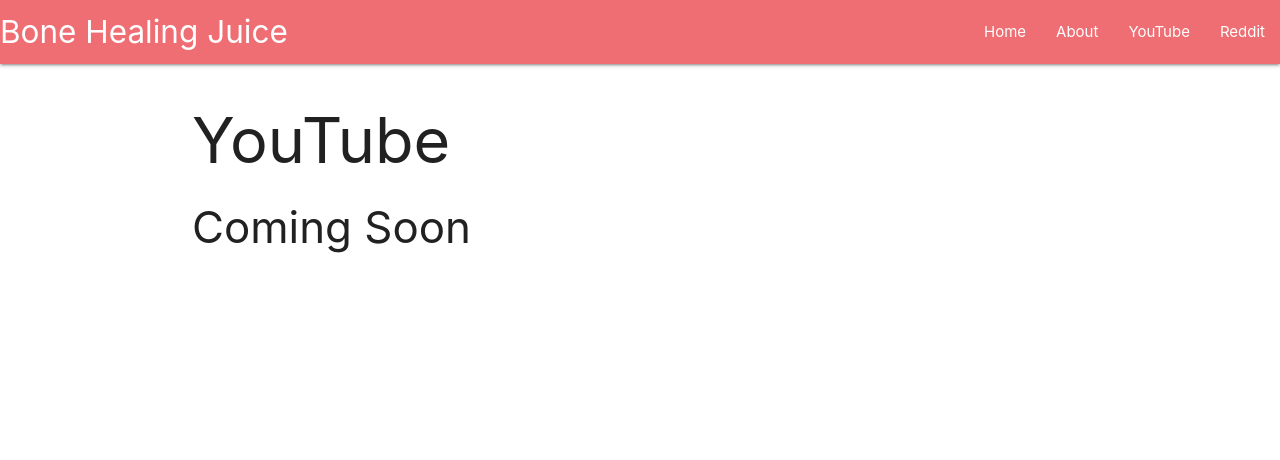
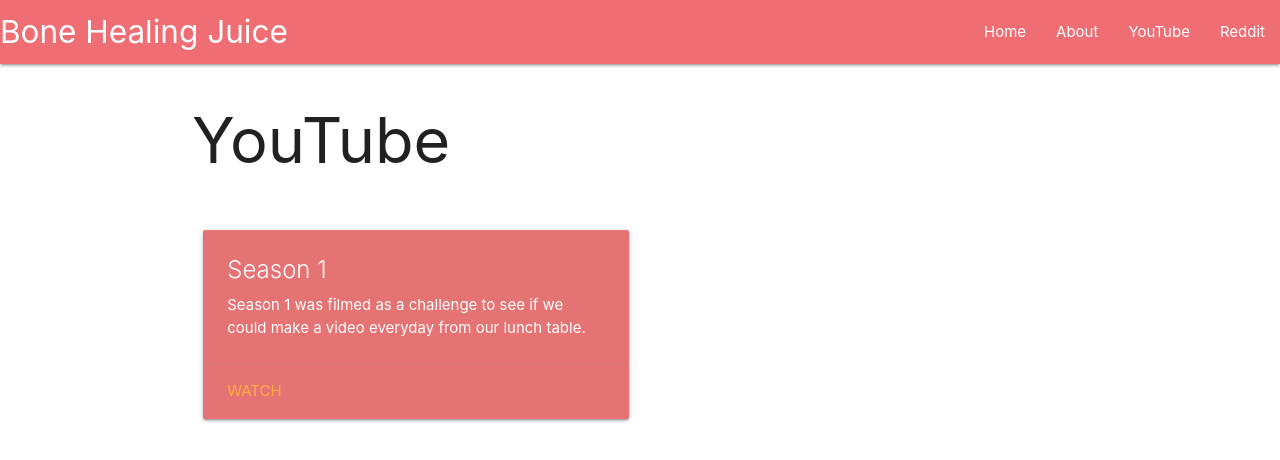
Before and after one commit to AdamTheSoundGuy/Bone-Healing-Juice-Website, a plain HTML site: page youtube.html in a window 1280 px wide. Drawn offline with nearby package versions, Linux system fonts and the light colour scheme.

Commit message:
adds season 1 watch card

```diff
--- a/youtube.html
+++ b/youtube.html
@@ -42,7 +42,20 @@
       <div class="container">
 
         <h1>YouTube</h1>
-        <h3>Coming Soon</h3>
+        <br>
+        <div class="row">
+            <div class="col s12 m6">
+                <div class="card red lighten-2">
+                    <div class="card-content white-text">
+                        <span class="card-title">Season 1</span>
+                        <p>Season 1 was filmed as a challenge to see if we could make a video everyday from our lunch table.</p>
+                    </div>
+                    <div class="card-action">
+                        <a href="https://www.youtube.com/playlist?list=PLURGzBi0W3JdAk_1tWmJBUevvmoIQhrrm&pbjreload=10">Watch</a>
+                    </div>
+                </div>
+            </div>
+        </div>
 
       </div>
 
```
